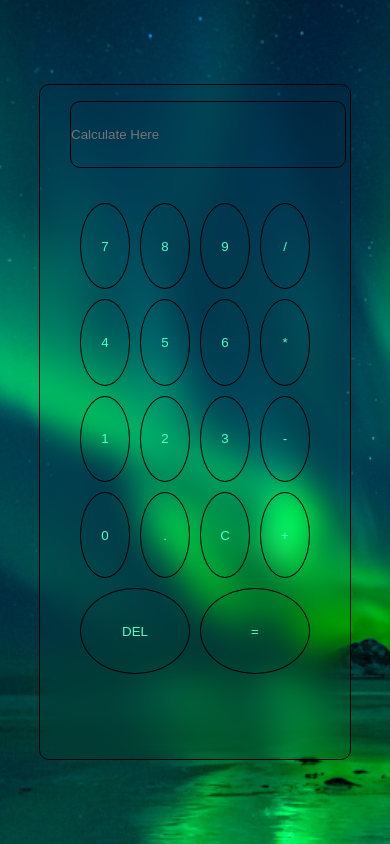
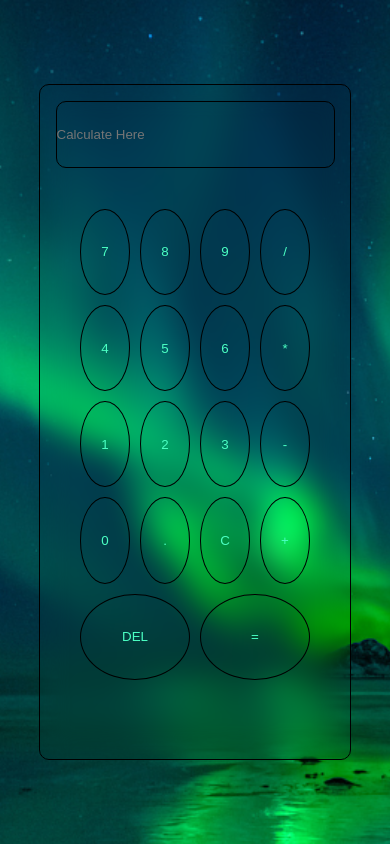
Before and after one commit to Sanam1315/Codeway_02, a plain HTML site: page index.html in a window 390 px wide. Drawn offline with Linux system fonts and the light colour scheme.

Commit message:
4th commit

```diff
--- a/style.css
+++ b/style.css
@@ -30,10 +30,10 @@ html,body{
 }
 #screen{
     height: 10%;
-    width: 85%;
+    width: 90%;
     border: 1px solid black;
     border-radius: 10px;
-    margin: 10px 30px;
+    margin: 5% 5%;
     background: none;
     color: rgb(75, 255, 195);
 }
@@ -62,8 +62,4 @@ button{
         height: 80%;
         width: 80%;
     }
-    #screen{
-        width:89%;
-        margin-top: 5%;
-    }
 }
```
